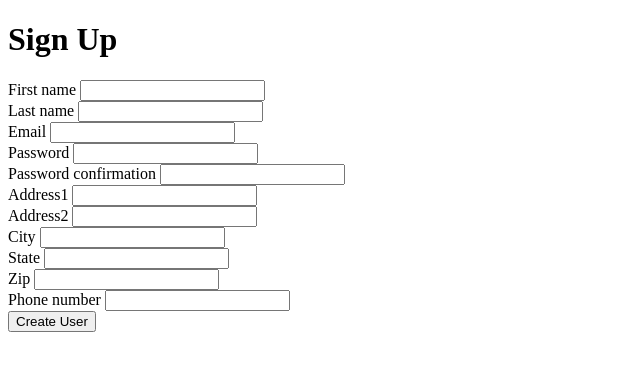
After one commit to eshahla/BigRedDot, a Rails app: page /users/new in a window 1280 px wide. The commit adds this page. Shown: the top 371 px of the page, without its empty margins (0-640 px from the left). Run offline with Rails 7, Linux system fonts and the light colour scheme; style sheets or scripts are compiled from the project's sources; some libraries are stand-ins or nearby versions.

Commit message:
2 commit

```diff
--- /dev/null
+++ b/app/assets/javascripts/users.coffee
@@ -0,0 +1,3 @@
+# Place all the behaviors and hooks related to the matching controller here.
+# All this logic will automatically be available in application.js.
+# You can use CoffeeScript in this file: http://coffeescript.org/
--- /dev/null
+++ b/app/assets/stylesheets/users.scss
@@ -0,0 +1,3 @@
+// Place all the styles related to the Users controller here.
+// They will automatically be included in application.css.
+// You can use Sass (SCSS) here: http://sass-lang.com/
--- /dev/null
+++ b/app/controllers/users_controller.rb
@@ -0,0 +1,29 @@
+class UsersController < ApplicationController
+  def index
+    @users = User.all
+  end
+
+  def new
+    @user = User.new
+  end
+
+  def create
+  @user = User.new user_params
+  if @user.save
+   redirect_to users_path
+  else
+   render 'new'
+  end
+ end
+
+ private
+   def user_params
+    params.require(:user).permit( :email, :password, :password_confirmation)
+   end
+
+  def show
+  end
+
+  def edit
+  end
+end
--- /dev/null
+++ b/app/helpers/users_helper.rb
@@ -0,0 +1,2 @@
+module UsersHelper
+end
--- /dev/null
+++ b/app/models/user.rb
@@ -0,0 +1,4 @@
+class User < ActiveRecord::Base
+  has_secure_password
+  validates :email, presence: true, uniqueness: true
+end
--- a/app/views/layouts/application.html.erb
+++ b/app/views/layouts/application.html.erb
@@ -8,6 +8,13 @@
 </head>
 <body>
 
+  <% flash.each do |name, message| %>
+  <div class="flash-message flash-message-<%= name %>">
+    <%= message %>
+  </div>
+
+<% end %>
+
 <%= yield %>
 
 </body>
--- /dev/null
+++ b/app/views/users/edit.html.erb
@@ -0,0 +1,2 @@
+<h1>Users#edit</h1>
+<p>Find me in app/views/users/edit.html.erb</p>
--- /dev/null
+++ b/app/views/users/new.html.erb
@@ -0,0 +1,61 @@
+<h1>Sign Up</h1>
+<%= form_for @user do |f| %>
+  <% if @user.errors.any? %>
+  <div class="error_messages">
+    <h2>Form is invalid</h2>
+    <ul>
+      <% for message in @user.errors.full_messages %>
+      <li><%= message %></li>
+      <% end %>
+    </ul>
+  </div>
+  <% end %>
+
+  <div class="field">
+    <%= f.label :first_name %>
+    <%= f.text_field :first_name %>
+  </div>
+  <div class="field">
+    <%= f.label :last_name %>
+    <%= f.text_field :last_name %>
+  </div>
+  <div class="field">
+    <%= f.label :email %>
+    <%= f.text_field :email %>
+  </div>
+  <div class="field">
+    <%= f.label :password %>
+    <%= f.password_field :password %>
+  </div>
+  <div class="field">
+    <%= f.label :password_confirmation %>
+    <%= f.password_field :password_confirmation %>
+  </div>
+  <div class="field">
+    <%= f.label :address1 %>
+    <%= f.text_field :address1 %>
+  </div>
+  <div class="field">
+    <%= f.label :address2 %>
+    <%= f.text_field :address2 %>
+  </div>
+  <div class="field">
+    <%= f.label :city %>
+    <%= f.text_field :city %>
+  </div>
+  <div class="field">
+    <%= f.label :state %>
+    <%= f.text_field :state %>
+  </div>
+  <div class="field">
+    <%= f.label :zip %>
+    <%= f.password_field :zip %>
+  </div>
+  <div class="field">
+    <%= f.label :phone_number %>
+    <%= f.password_field :phone_number %>
+  </div>
+  <div class="actions">
+    <%= f.submit %>
+  </div>
+<% end %>
--- /dev/null
+++ b/app/views/users/show.html.erb
@@ -0,0 +1,2 @@
+<h1>Users#show</h1>
+<p>Find me in app/views/users/show.html.erb</p>
--- a/config/routes.rb
+++ b/config/routes.rb
@@ -1,56 +1,15 @@
 Rails.application.routes.draw do
-  # The priority is based upon order of creation: first created -> highest priority.
-  # See how all your routes lay out with "rake routes".
+  get 'users/index'
 
-  # You can have the root of your site routed with "root"
-  # root 'welcome#index'
+  get 'users/new'
 
-  # Example of regular route:
-  #   get 'products/:id' => 'catalog#view'
+  get 'users/show'
 
-  # Example of named route that can be invoked with purchase_url(id: product.id)
-  #   get 'products/:id/purchase' => 'catalog#purchase', as: :purchase
+  get 'users/edit'
 
-  # Example resource route (maps HTTP verbs to controller actions automatically):
-  #   resources :products
+  root 'users#index'
 
-  # Example resource route with options:
-  #   resources :products do
-  #     member do
-  #       get 'short'
-  #       post 'toggle'
-  #     end
-  #
-  #     collection do
-  #       get 'sold'
-  #     end
-  #   end
+  resources :users
 
-  # Example resource route with sub-resources:
-  #   resources :products do
-  #     resources :comments, :sales
-  #     resource :seller
-  #   end
 
-  # Example resource route with more complex sub-resources:
-  #   resources :products do
-  #     resources :comments
-  #     resources :sales do
-  #       get 'recent', on: :collection
-  #     end
-  #   end
-
-  # Example resource route with concerns:
-  #   concern :toggleable do
-  #     post 'toggle'
-  #   end
-  #   resources :posts, concerns: :toggleable
-  #   resources :photos, concerns: :toggleable
-
-  # Example resource route within a namespace:
-  #   namespace :admin do
-  #     # Directs /admin/products/* to Admin::ProductsController
-  #     # (app/controllers/admin/products_controller.rb)
-  #     resources :products
-  #   end
 end
--- a/db/seeds.rb
+++ b/db/seeds.rb
@@ -5,3 +5,5 @@
 #
 #   cities = City.create([{ name: 'Chicago' }, { name: 'Copenhagen' }])
 #   Mayor.create(name: 'Emanuel', city: cities.first)
+
+User.create({first_name:"Elnaz", last_name:"Shahla", email:"ess9213@yahoo.com", password:"elnazshahla", address1:"1229 12th st", address2:"apt 8", state:"CA", city:"LA", zip:90401, phone_number:4731959})
```
Also changed, not shown: app/views/users/index.html.erb (added, +13 -0 lines), db/migrate/20151103023709_create_users.rb (added, +18 -0 lines), Gemfile, Gemfile.lock, db/schema.rb (added).
